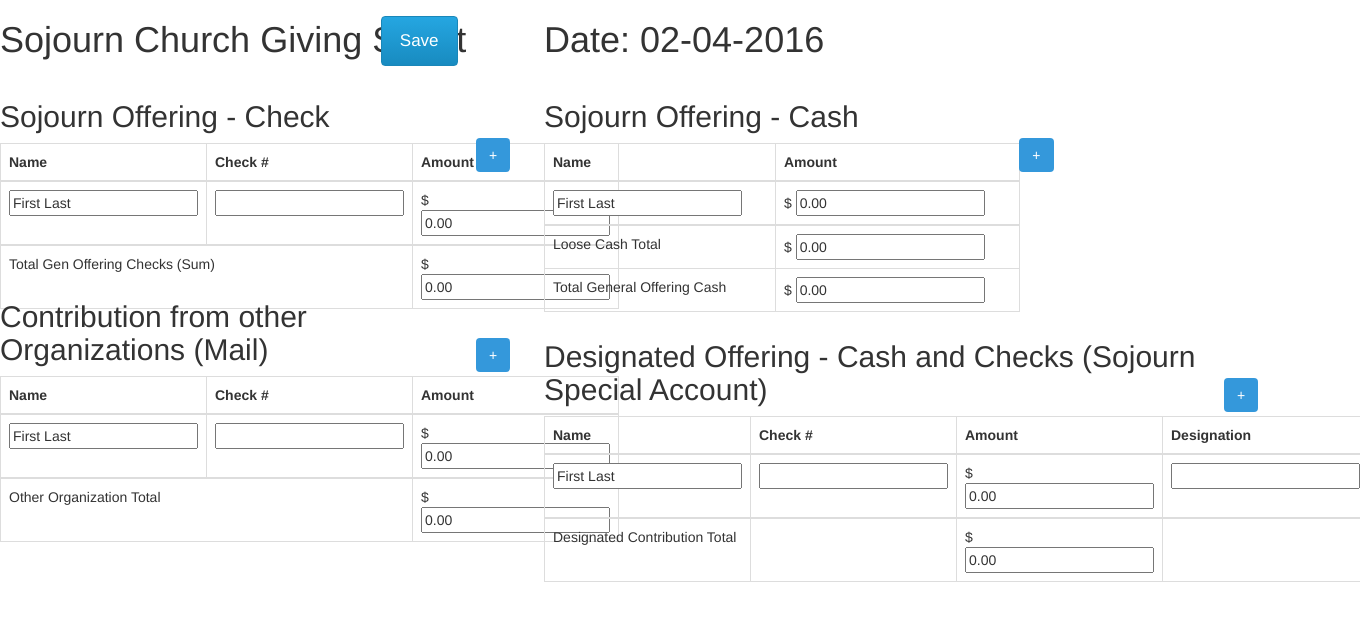
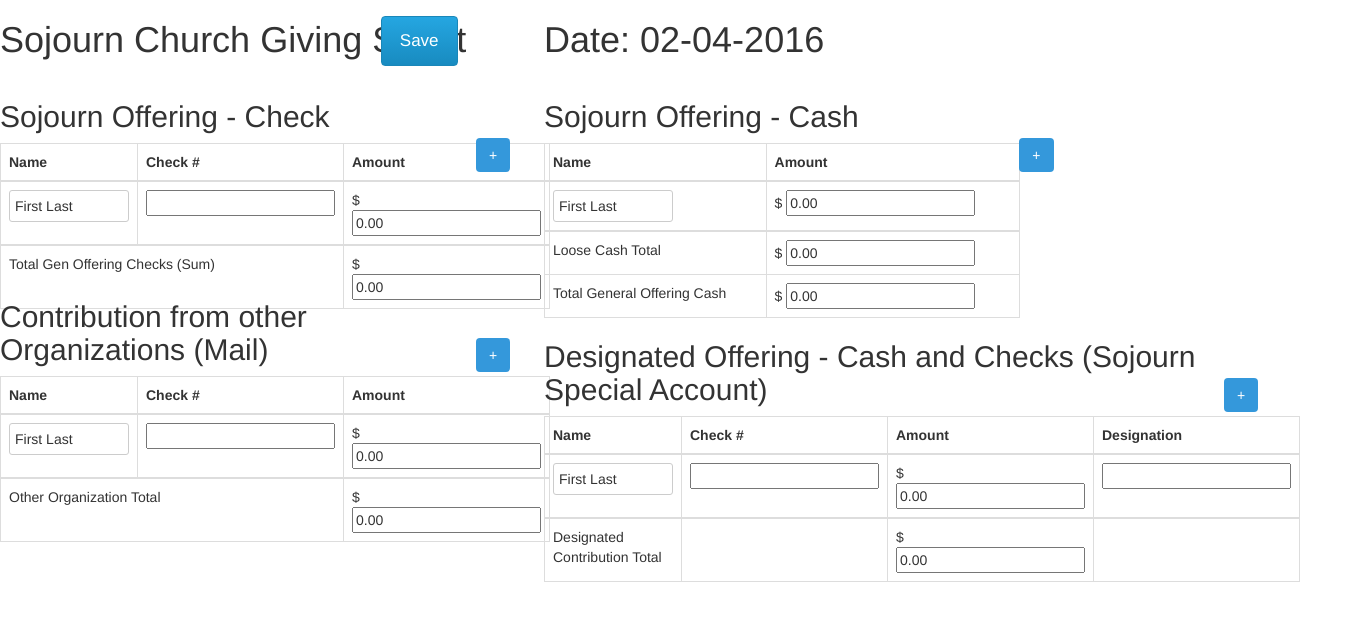
Before and after one commit to cpluspluscrowe/Sojourn, a Django app: page /budget/ in a window 1360 px wide. Shown: the top 621 px of the page. Run offline with Django 3.2, Linux system fonts and the light colour scheme; some libraries are stand-ins or nearby versions.

Commit message:
modified:   budget/check_manager/models.py 	modified:   budget/templates/budget.html

```diff
--- a/budget/check_manager/models.py
+++ b/budget/check_manager/models.py
@@ -8,10 +8,9 @@
     person = models.ForeignKey(Person,related_name = "check_giver",null = False, blank = False)
     amount = models.DecimalField(max_digits=7, decimal_places=2,null = False, blank = False)
     number = models.IntegerField(null = False)
-    pupose = models.CharField(max_length = 30,null = True, blank = True)
-
+    purpose = models.CharField(max_length = 30,null = True, blank = True)
 
 class Cash(models.Model):
     person = models.ForeignKey(Person,related_name = "cash_giver",null = True, blank = True)
     amount = models.DecimalField(max_digits=7, decimal_places=2,null = False, blank = False)
-    pupose = models.CharField(max_length = 30,null = True, blank = True)
+    purpose = models.CharField(max_length = 30,null = True, blank = True)
--- a/budget/templates/budget.html
+++ b/budget/templates/budget.html
@@ -23,7 +23,15 @@
     </thead>
     <tbody id = "check_data">
       <tr>
-        <td><input value="First Last" class = "inputName CheckName"></td>
+        <td>
+            <div class="select-style">
+            <select id = "state" name="account_signup[age_check]" class="CheckName"><option value="">First Last</option>
+{% for user in all_names %}
+                <option value="lt13">{{ user }}</option>
+                {% endfor %}
+
+
+</select></div></td>
         <td><input class = "CheckCheck"></td>
         <td>$ <input value="0.00" class = "inputMoney check_amnt CheckMoney"></td>
       </tr>
@@ -50,7 +58,17 @@
     </thead>
     <tbody id = "cash_data">
       <tr>
-        <td><input value="First Last" class = "inputName CashName"></td>
+        <td>
+            <div class="select-style CashName inputName">
+            <select id = "state2" name="account_signup33" ><option value="">First Last</option>
+{% for user in all_names %}
+                <option value="lt13">{{ user }}</option>
+                {% endfor %}
+
+
+</select></div>
+
+        </td>
         <td>$ <input value="0.00" class = "inputMoney cash_amnt cash_amnt_col"></td>
       </tr>
     </tbody>
@@ -84,7 +102,19 @@
     </thead>
     <tbody id = "organization_data">
       <tr>
-        <td><input value="First Last" class = "inputName Org_Name"></td>
+        <td>
+                        <div class="select-style Org_Name inputName">
+            <select id = "state3" name="account_signup44"><option value="">First Last</option>
+{% for user in all_names %}
+                <option value="lt13">{{ user }}</option>
+                {% endfor %}
+
+
+</select></div>
+
+
+
+        </td>
         <td><input class = "OrgCheckCheck"></td>
         <td>$ <input value="0.00" class = "inputMoney org_money"></td>
       </tr>
@@ -110,7 +140,14 @@
     </thead>
     <tbody>
       <tr>
-        <td><input value="First Last" class = "inputName"></td>
+        <td>                        <div class="select-style inputName DesignatedName">
+            <select id = "state4" name="account_signup[age_check]"><option value="">First Last</option>
+{% for user in all_names %}
+                <option value="lt13">{{ user }}</option>
+                {% endfor %}
+
+
+</select></div></td>
           <td><input></td>
         <td>$ <input value="0.00" class = "inputMoney moneyDesignation"></td>
         <td><input></td>
@@ -264,24 +301,24 @@
 
   $( document ).ready(function() {
     $( "#check_button" ).click(function() {
-        $('#check_table').append('<tr><td><input value="First Last" class = "inputName CheckName"></td><td><input class = "CheckCheck"></td><td>$ <input value="0.00" class = "inputMoney check_amnt checkMoney"></td></tr>');
+        $('#check_table').append('<tr><td><div class="select-style"><select id = "state" name="account_signup[age_check]" class="CheckName"><option value="">First Last</option>{% for user in all_names %}<option value="lt13">{{ user }}</option>{% endfor %}</select></div></td><td><input class = "CheckCheck"></td><td>$ <input value="0.00" class = "inputMoney check_amnt CheckMoney"></td></tr>');
         $("#Organization_Contribution_Title").css('top', '+=50');
         $("#organization_button").css('top','+=50');
         $("#checkCnt")[0].value = parseFloat($("#checkCnt")[0].value) + 1;
 
     });
        $( "#cash_button" ).click(function() {
-        $('#cash_table').append('<tr><td><input value="First Last" class = "inputName CashName"></td><td>$ <input value="0.00" class = "inputMoney cash_amnt cash_amnt_col"></td></tr>');
+        $('#cash_table').append('<tr><td><div class="select-style CashName inputName"><select id = "state2" name="account_signup33" ><option value="">First Last</option>{% for user in all_names %}<option value="lt13">{{ user }}</option>{% endfor %}</select></div></td><td>$ <input value="0.00" class = "inputMoney cash_amnt cash_amnt_col"></td></tr>');
            $("#Designated_Offering_Title").css('top', '+=50');
            $("#designated_button").css('top','+=50');
            $("#cashCnt")[0].value = parseFloat($("#cashCnt")[0].value) + 1;
     });
        $( "#organization_button" ).click(function() {
-        $('#organization_table').append('<tr><td><input value="First Last" class = "inputName Org_Name"></td><td><input class = "OrgCheckCheck"></td><td>$ <input value="0.00" class = "inputMoney org_money"></td></tr>');
+        $('#organization_table').append('<tr><td><div class="select-style Org_Name inputName"><select id = "state3" name="account_signup44"><option value="">First Last</option>{% for user in all_names %}<option value="lt13">{{ user }}</option>{% endfor %}</select></div></td><td><input class = "OrgCheckCheck"></td><td>$ <input value="0.00" class = "inputMoney org_money"></td></tr>');
         $("#contCnt")[0].value = parseFloat($("#contCnt")[0].value) + 1;
     });
        $( "#designated_button" ).click(function() {
-        $('#designated_table').append('<tr><td><input value="First Last" class = "inputName"></td><td><input></td><td>$ <input value="0.00" class = "inputMoney moneyDesignation"></td><td><input></td></tr>');
+        $('#designated_table').append('<tr><td> <div class="select-style inputName DesignatedName"><select id = "state4" name="account_signup[age_check]"><option value="">First Last</option>{% for user in all_names %}<option value="lt13">{{ user }}</option>{% endfor %}</select></div></td><td><input></td><td>$ <input value="0.00" class = "inputMoney moneyDesignation"></td><td><input></td></tr>');
         $("#desigCnt")[0].value = parseFloat($("#desigCnt")[0].value) + 1;
     });
       $('.inputName').on('click focusin', function() {
@@ -392,26 +429,32 @@
                             for(var i = 0; i < t5.length; i++) {
                                 s5 += t5[i].value + " ";
                             }
-                            t6 = $(".CheckName");
+                            t6 = $(".CheckName  option:selected")
                             s6 = ""
                             for(var i = 0; i < t6.length; i++) {
-                                s6 += t6[i].value + " ";
+                                s6 += t6[i].text + "_";
                             }
-                            t7 = $(".CashName");
+                            t7 = $(".CashName  option:selected")
                             s7 = ""
                             for(var i = 0; i < t7.length; i++) {
-                                s7 += t7[i].value + " ";
+                                s7 += t7[i].text + "_";
                             }
                             t8 = $(".OrgCheckCheck");
                             s8 = ""
                             for(var i = 0; i < t8.length; i++) {
                                 s8 += t8[i].value + " ";
                             }
-                            t9 = $(".Org_Name");
+                            t9 = $(".Org_Name  option:selected")
                             s9 = ""
                             for(var i = 0; i < t9.length; i++) {
-                                s9 += t9[i].value + " ";
+                                s9 += t9[i].text + "_";
                             }
+                            t10 = $(".DesignatedName  option:selected")
+                            s10 = ""
+                            for(var i = 0; i < t10.length; i++) {
+                                s10 += t10[i].text + "_";
+                            }
+
 					        $.ajax({
 					            url: "/budget/save/",
 					            type: "GET",
@@ -419,7 +462,7 @@
                                     "Check_String":s,"Org_String":s2,
                                     "Cash_String":s3,"Desig_String":s4,
                                     "Cash_Name":s7,"Check_Name":s6,"Check_Number":s5,
-                                    "Org_Name":s9,"OrgCheck_Value":s8
+                                    "Org_Name":s9,"OrgCheck_Value":s8,"DesignatedName":s10
 					            },
 					            success: function (data) {
                                     alert("Saved!");
@@ -431,3 +474,32 @@
 					    });
 					})
 </script>
+<style>
+    .select-style {
+    padding: 0;
+    margin: 0;
+    border: 1px solid #ccc;
+    width: 120px;
+    border-radius: 3px;
+    overflow: hidden;
+    background-color: #fff;
+
+
+}
+
+.select-style select {
+    padding: 5px 5px;
+    width: 130%;
+    border: none;
+    box-shadow: none;
+    background-color: transparent;
+    background-image: none;
+    -webkit-appearance: none;
+       -moz-appearance: none;
+            appearance: none;
+}
+
+.select-style select:focus {
+    outline: none;
+}
+</style>
```
